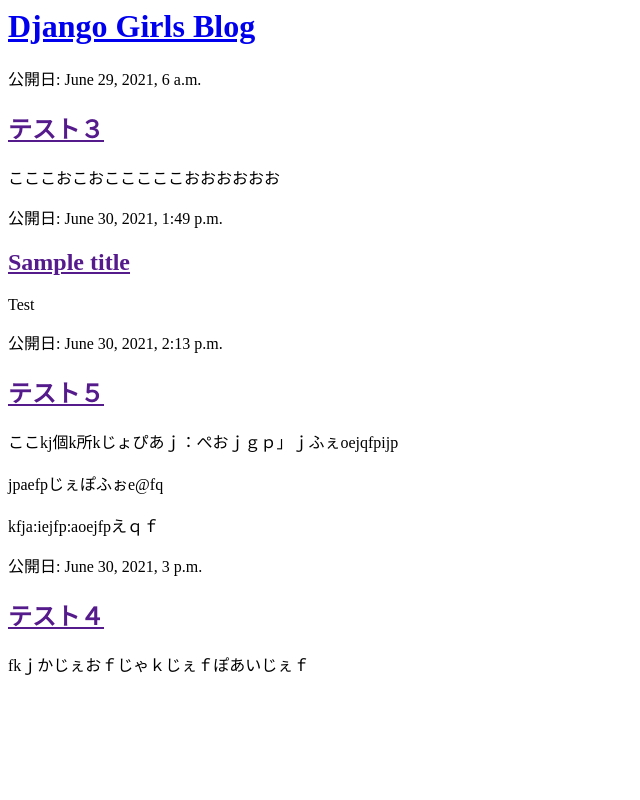
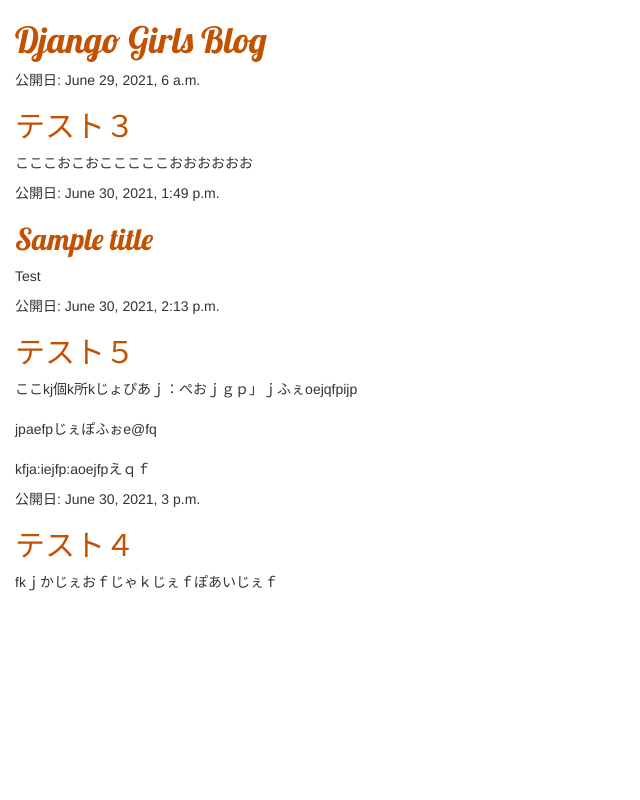
Before and after one commit to Tokoya1680/my-first-blog, a Django app: page / in a window 1280 px wide. Shown: the whole page, without its empty margins (0-640 px from the left). Run offline with Django 3.2, Linux system fonts and the light colour scheme; data comes from the database, SQL or seed files in the repository; some libraries are stand-ins or nearby versions.

Commit message:
CSS added

```diff
--- /dev/null
+++ b/blog/static/css/blog.css
@@ -0,0 +1,8 @@
+h1 a, h2 a {
+    color: #C25100;
+    font-family: 'Lobster';
+}
+
+body {
+    padding-left: 15px;
+}
--- a/blog/templates/blog/post_list.html
+++ b/blog/templates/blog/post_list.html
@@ -1,6 +1,12 @@
+{% load static %}
 <html>
     <head>
         <title>Django Girls blog</title>
+        <link rel="stylesheet" href="//maxcdn.bootstrapcdn.com/bootstrap/3.2.0/css/bootstrap.min.css">
+        <link rel="stylesheet" href="//maxcdn.bootstrapcdn.com/bootstrap/3.2.0/css/bootstrap-theme.min.css">
+        <link rel="stylesheet" href="{% static 'css/blog.css' %}">
+        <link href="//fonts.googleapis.com/css?family=Lobster&subset=latin,latin-ext" rel="stylesheet" type="text/css">
+
     </head>
     <body>
         <div>
```
